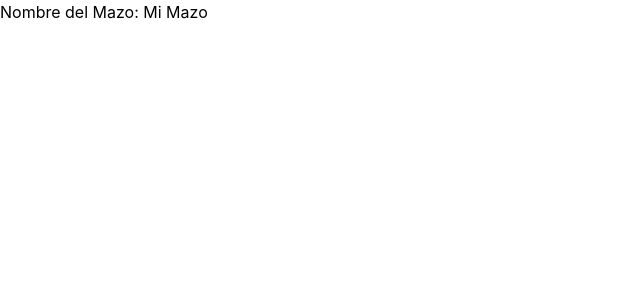
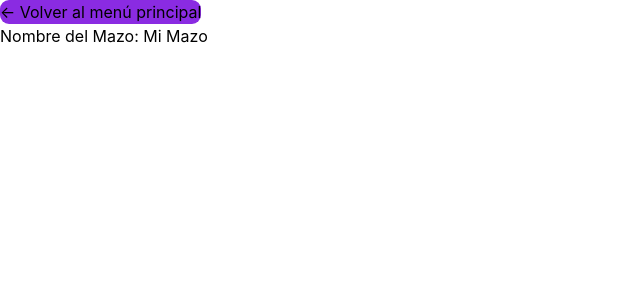
Before and after one commit to SrgPnlvrMrtnz/ams-mtg, a SvelteKit app: page /verMazo in a window 1280 px wide. Shown: the top 300 px of the page, without its empty margins (0-640 px from the left). Built offline with nearby package versions, Linux system fonts and the light colour scheme.

Commit message:
agregado botón de volver a la pagina principal dentro de la página de visor de mazos.

```diff
--- a/src/routes/+page.svelte
+++ b/src/routes/+page.svelte
@@ -179,12 +179,6 @@
 			mostrarPanelMazo = true;
 			abrirMazoVentanaNueva()
 		}
-	}
-
-	//Para cerrar el panel que hemos abierto del mazo seleccionado
-	function cerrarMazo(){
-
-		mostrarPanelMazo = false;
 	}
 
 
--- a/src/routes/verMazo/+page.svelte
+++ b/src/routes/verMazo/+page.svelte
@@ -1,4 +1,5 @@
 <script lang="ts">
+
     import {onMount} from 'svelte';
 
     let nombreMazo = $state('');
@@ -36,6 +37,7 @@
 </script>
 
 <!--HTML-->
+<button  style="background-color: blueviolet; border-radius: 9px;"onclick={() => window.close()}>← Volver al menú principal</button>
 <h1>Nombre del Mazo: {nombreMazo}</h1>
 
 {#if cargando}
```
